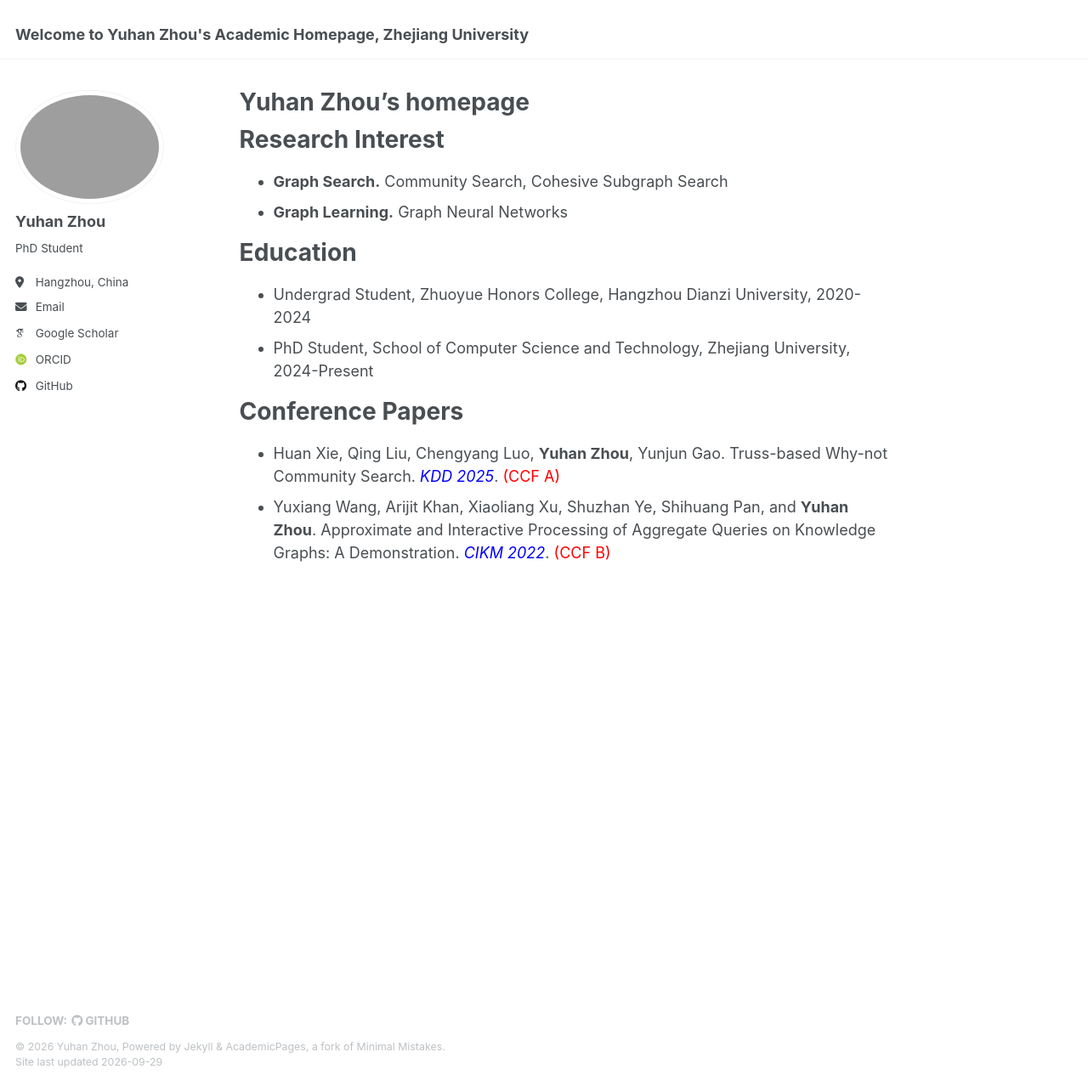
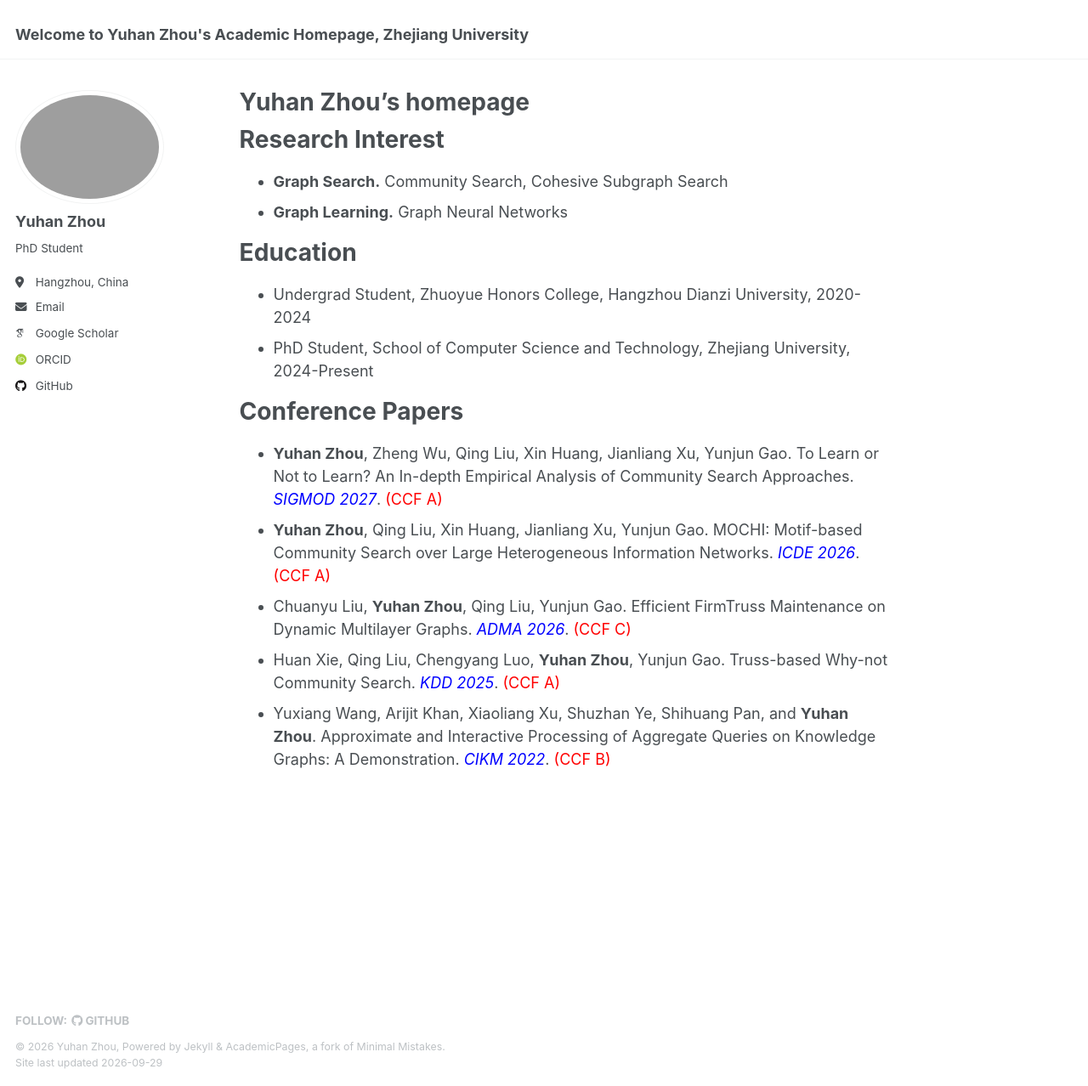
Before and after one commit to yuh-zhou/yuh-zhou.github.io, a Jekyll site: the page built from _pages/about.md, in a window 1280 px wide and 1278 px high. Shown: the whole window at 85% size. Built offline with Jekyll 4.4.1, drawn with Linux system fonts in a browser that asks for light colours; some web fonts are replaced.

Commit message:
Update about.md

```diff
--- a/_pages/about.md
+++ b/_pages/about.md
@@ -19,5 +19,8 @@ Education
 
 Conference Papers
 ======
+* **Yuhan Zhou**, Zheng Wu, Qing Liu, Xin Huang, Jianliang Xu, Yunjun Gao. To Learn or Not to Learn? An In-depth Empirical Analysis of Community Search Approaches. <i><font color=blue>SIGMOD 2027</font></i>. <font color=red>(CCF A)</font>
+* **Yuhan Zhou**, Qing Liu, Xin Huang, Jianliang Xu, Yunjun Gao. MOCHI: Motif-based Community Search over Large Heterogeneous Information Networks. <i><font color=blue>ICDE 2026</font></i>. <font color=red>(CCF A)</font>
+* Chuanyu Liu, **Yuhan Zhou**, Qing Liu, Yunjun Gao. Efficient FirmTruss Maintenance on Dynamic Multilayer Graphs. <i><font color=blue>ADMA 2026</font></i>. <font color=red>(CCF C)</font>
 * Huan Xie, Qing Liu, Chengyang Luo, **Yuhan Zhou**, Yunjun Gao. Truss-based Why-not Community Search. <i><font color=blue>KDD 2025</font></i>. <font color=red>(CCF A)</font>
 * Yuxiang Wang, Arijit Khan, Xiaoliang Xu, Shuzhan Ye, Shihuang Pan, and **Yuhan Zhou**. Approximate and Interactive Processing of Aggregate Queries on Knowledge Graphs: A Demonstration. <i><font color=blue>CIKM 2022</font></i>. <font color=red>(CCF B)</font>
```
